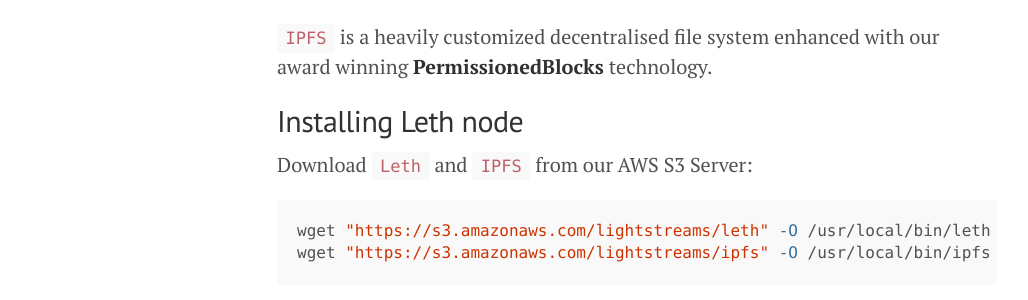
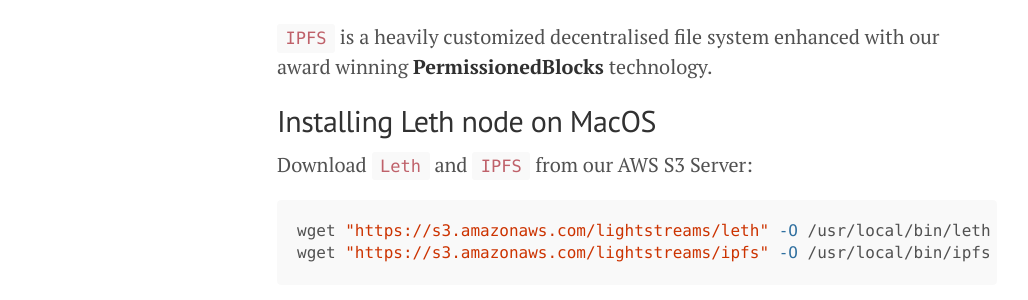
Before and after one commit to lightstreams-network/lightstreams-network.github.io, a Jekyll site: the page built from getting_started_with_lightstreams_node.md, in a window 1280 px wide and 1400 px high, scrolled down 574 px. Shown: the part 159-459 px from the top of the window, without its empty margins (3-1031 px from the left). Built offline with Jekyll 4.4.1, drawn with Linux system fonts in a browser that asks for light colours; nearby versions of some CDN libraries; some of the changed text lies outside the part shown.

```diff
--- a/getting_started_with_lightstreams_node.md
+++ b/getting_started_with_lightstreams_node.md
@@ -21,7 +21,7 @@ Lightstreams Node (`Leth`) is an executable binary compiled from our Lightstream
 
 `IPFS` is a heavily customized decentralised file system enhanced with our award winning **PermissionedBlocks** technology.
 
-## Installing Leth node
+## Installing Leth node on MacOS
 
 Download `Leth` and `IPFS` from our AWS S3 Server:
 
@@ -52,6 +52,10 @@ Validate installed binaries:
 ![versions](/public/images/installing_leth_node_version_verification.png)
 
 Perfect, binaries are successfully executable!
+
+## Installing Leth node on Linux
+
+// Todo: documentation will be added soon
 
 ## Interacting with Leth node over CLI
 
```
